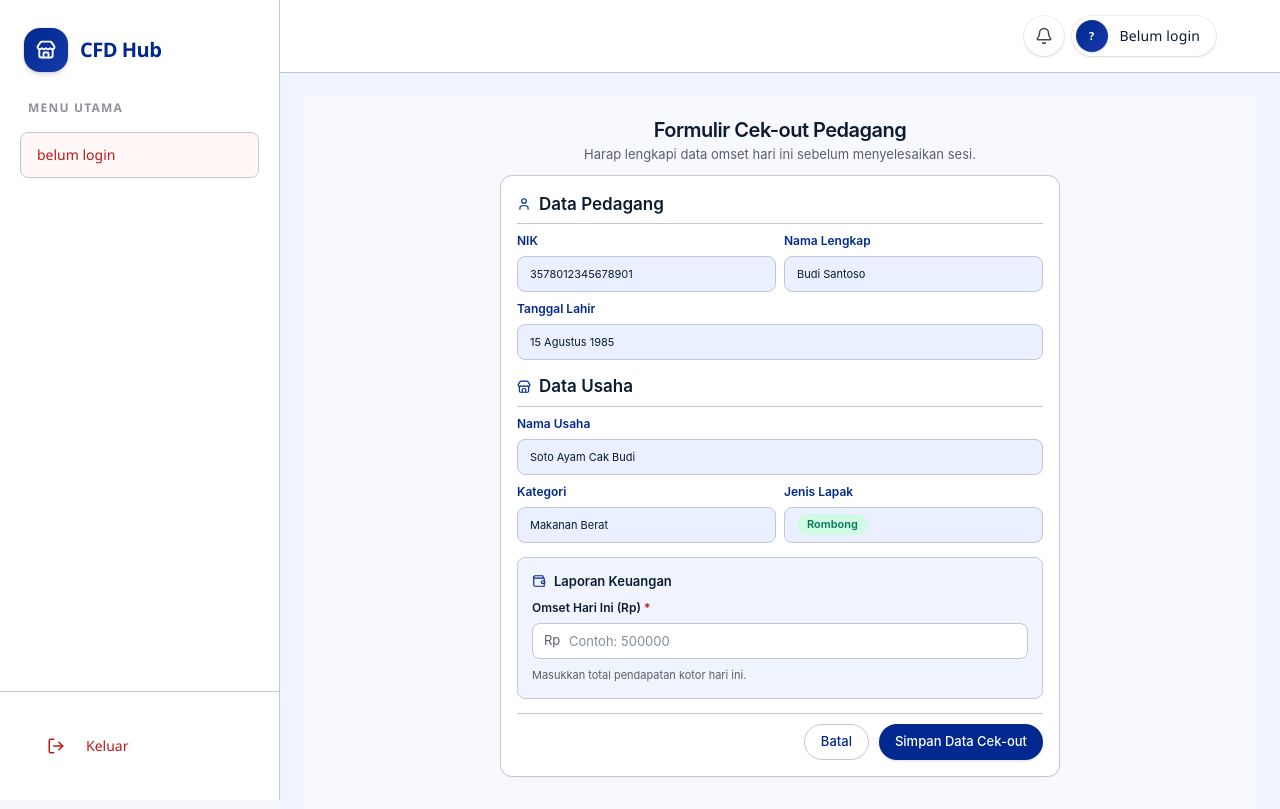
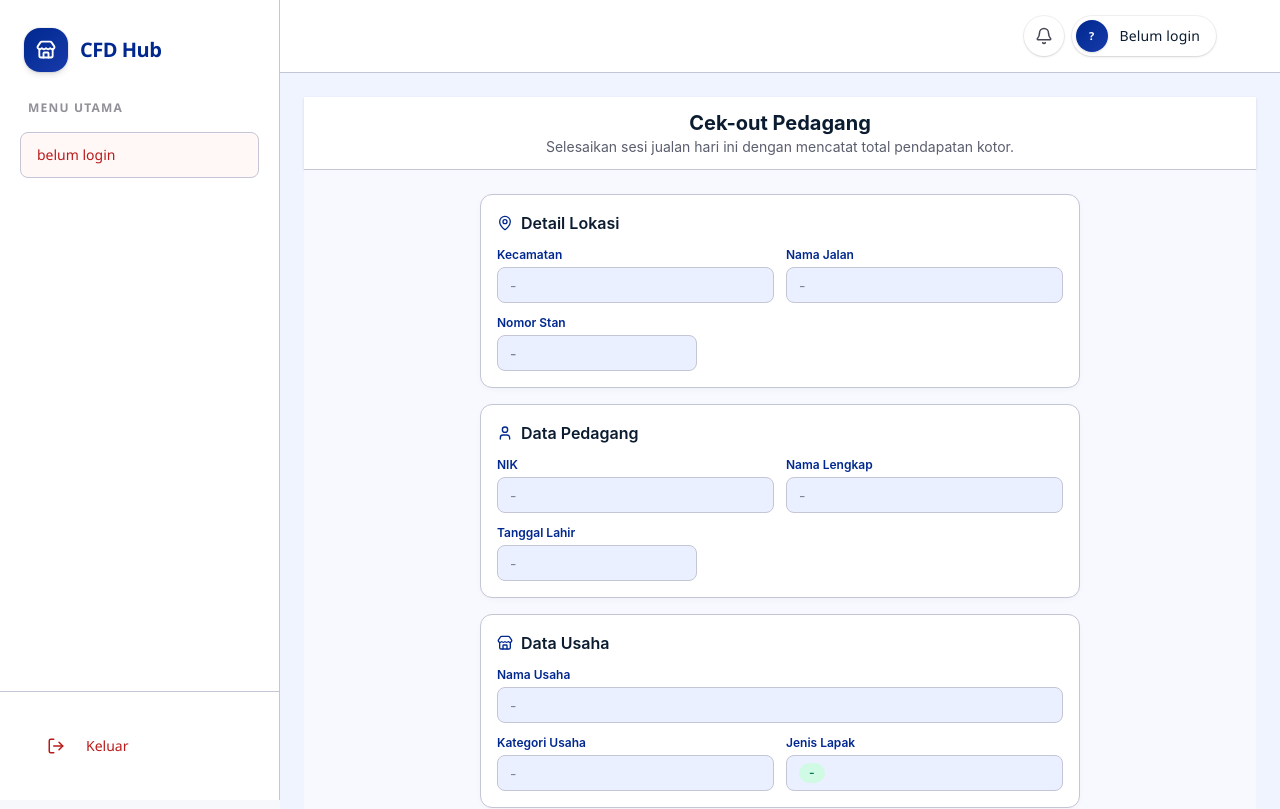
Before and after one commit to HandaruAs/CFD-APP, a Next.js app in the folder web/: page /pedagang/CekOut in a window 1280 px wide. Shown: the top 809 px of the page. Built offline with nearby package versions, Linux system fonts and the light colour scheme.

Commit message:
Memperbarui frontend CekOut

```diff
--- a/web/app/pedagang/CekOut/page.tsx
+++ b/web/app/pedagang/CekOut/page.tsx
@@ -1,159 +1,247 @@
 "use client";
 
-import { User, Store, Wallet } from "lucide-react";
+import { Store, Wallet, MapPin, User } from "lucide-react";
+import { useState } from "react";
 
 export default function MerchantCheckoutPage() {
+  // Data akan diisi oleh backend nantinya
+  const [dataPedagang] = useState({
+    kecamatan: "",
+    namaJalan: "",
+    nomorStan: "",
+    nik: "",
+    namaLengkap: "",
+    tanggalLahir: "",
+    namaUsaha: "",
+    kategoriUsaha: "",
+    jenisLapak: "",
+  });
+
+  const [formData, setFormData] = useState({
+    omset: "",
+  });
+
+  const handleChange = (e: React.ChangeEvent<HTMLInputElement>) => {
+    const { name, value } = e.target;
+
+    // 1. Hapus semua karakter selain angka (hapus titik dari format sebelumnya)
+    const cleanValue = value.replace(/[^0-9]/g, "");
+
+    // 2. Format angka menjadi ribuan dengan titik (contoh: 50000 -> 50.000)
+    const formattedValue = cleanValue ? Number(cleanValue).toLocaleString("id-ID") : "";
+
+    setFormData((prev) => ({
+      ...prev,
+      [name]: formattedValue,
+    }));
+  };
+
+  const handleSubmit = (e: React.FormEvent) => {
+    e.preventDefault();
+    const dataLengkap = {
+      ...dataPedagang,
+      ...formData,
+    };
+    console.log("Data Lengkap:", dataLengkap);
+  };
+
   return (
     <div className="min-h-screen bg-[#f8f9ff] text-[#0b1c30] font-sans flex flex-col">
-      <main className="flex-1 overflow-y-auto p-3 md:p-5 flex justify-center bg-[#f8f9ff]">
-        <div className="w-full max-w-[560px] flex flex-col gap-2.5">
-          {/* Page Header */}
-          <div className="text-center">
-            <div
-              className="font-semibold tracking-tight text-[#0b1c30] mb-0.5"
-              style={{ fontSize: "20px", lineHeight: "26px" }}
-            >
-              Formulir Cek-out Pedagang
-            </div>
-            <p className="text-[13px] text-[#5b5e6d]">
-              Harap lengkapi data omset hari ini sebelum menyelesaikan sesi.
+      {/* Header dengan status sesi */}
+      <header className="bg-white border-b border-[#E2E8F0] px-4 py-3 shadow-sm">
+        <div className="max-w-[600px] mx-auto flex items-center justify-between gap-4">
+          <div className="flex-1 text-center">
+            <h1 className="text-xl font-bold text-[#0b1c30]">Cek-out Pedagang</h1>
+            <p className="text-sm text-[#5b5e6d]">
+              Selesaikan sesi jualan hari ini dengan mencatat total pendapatan kotor.
             </p>
           </div>
+        </div>
+      </header>
 
-          {/* Form Card */}
-          <div className="bg-white rounded-xl border border-[#E2E8F0] shadow-[0_2px_10px_-4px_rgba(11,28,48,0.08)] p-4 flex flex-col gap-3.5">
-            <form className="flex flex-col gap-3.5">
-              {/* Group 1: Data Pedagang (Read-only) */}
-              <Section icon={<User className="w-3.5 h-3.5" />} title="Data Pedagang">
-                <div className="grid grid-cols-1 md:grid-cols-2 gap-2">
-                  <ReadOnlyField label="NIK" value="3578012345678901" />
-                  <ReadOnlyField label="Nama Lengkap" value="Budi Santoso" />
-                  <div className="md:col-span-2">
-                    <ReadOnlyField label="Tanggal Lahir" value="15 Agustus 1985" />
+      <main className="flex-1 overflow-y-auto p-4 md:p-6 flex justify-center bg-[#f8f9ff]">
+        <form onSubmit={handleSubmit} className="w-full max-w-[600px] flex flex-col gap-4">
+          {/* Detail Lokasi */}
+          <div className="bg-white rounded-xl border border-[#E2E8F0] shadow-[0_2px_10px_-4px_rgba(11,28,48,0.08)] p-4">
+            <div className="flex items-center gap-2 mb-3">
+              <MapPin className="w-4 h-4 text-[#00288e]" />
+              <h2 className="font-semibold text-[#0b1c30] text-base">Detail Lokasi</h2>
+            </div>
+            <div className="grid grid-cols-1 md:grid-cols-2 gap-3">
+              <div>
+                <label className="block text-xs font-semibold text-[#00288e] mb-1">
+                  Kecamatan
+                </label>
+                <input
+                  type="text"
+                  value={dataPedagang.kecamatan}
+                  readOnly
+                  placeholder="-"
+                  className="w-full h-9 px-3 rounded-lg border border-[#c9d6f5] bg-[#eaf0ff] text-sm cursor-not-allowed"
+                />
+              </div>
+              <div>
+                <label className="block text-xs font-semibold text-[#00288e] mb-1">
+                  Nama Jalan
+                </label>
+                <input
+                  type="text"
+                  value={dataPedagang.namaJalan}
+                  readOnly
+                  placeholder="-"
+                  className="w-full h-9 px-3 rounded-lg border border-[#c9d6f5] bg-[#eaf0ff] text-sm cursor-not-allowed"
+                />
+              </div>
+              <div className="md:col-span-2 max-w-[200px]">
+                <label className="block text-xs font-semibold text-[#00288e] mb-1">
+                  Nomor Stan
+                </label>
+                <input
+                  type="text"
+                  value={dataPedagang.nomorStan}
+                  readOnly
+                  placeholder="-"
+                  className="w-full h-9 px-3 rounded-lg border border-[#c9d6f5] bg-[#eaf0ff] text-sm font-medium cursor-not-allowed"
+                />
               </div>
             </div>
-              </Section>
+          </div>
 
-              {/* Group 2: Data Usaha (Read-only) */}
-              <Section icon={<Store className="w-3.5 h-3.5" />} title="Data Usaha">
-                <div className="grid grid-cols-1 md:grid-cols-2 gap-2">
+          {/* Data Pedagang */}
+          <div className="bg-white rounded-xl border border-[#E2E8F0] shadow-[0_2px_10px_-4px_rgba(11,28,48,0.08)] p-4">
+            <div className="flex items-center gap-2 mb-3">
+              <User className="w-4 h-4 text-[#00288e]" />
+              <h2 className="font-semibold text-[#0b1c30] text-base">Data Pedagang</h2>
+            </div>
+            <div className="grid grid-cols-1 md:grid-cols-2 gap-3">
+              <div>
+                <label className="block text-xs font-semibold text-[#00288e] mb-1">
+                  NIK
+                </label>
+                <input
+                  type="text"
+                  value={dataPedagang.nik}
+                  readOnly
+                  placeholder="-"
+                  className="w-full h-9 px-3 rounded-lg border border-[#c9d6f5] bg-[#eaf0ff] text-sm cursor-not-allowed"
+                />
+              </div>
+              <div>
+                <label className="block text-xs font-semibold text-[#00288e] mb-1">
+                  Nama Lengkap
+                </label>
+                <input
+                  type="text"
+                  value={dataPedagang.namaLengkap}
+                  readOnly
+                  placeholder="-"
+                  className="w-full h-9 px-3 rounded-lg border border-[#c9d6f5] bg-[#eaf0ff] text-sm cursor-not-allowed"
+                />
+              </div>
+              <div className="md:col-span-2 max-w-[200px]">
+                <label className="block text-xs font-semibold text-[#00288e] mb-1">
+                  Tanggal Lahir
+                </label>
+                <input
+                  type="text"
+                  value={dataPedagang.tanggalLahir}
+                  readOnly
+                  placeholder="-"
+                  className="w-full h-9 px-3 rounded-lg border border-[#c9d6f5] bg-[#eaf0ff] text-sm cursor-not-allowed"
+                />
+              </div>
+            </div>
+          </div>
+
+          {/* Data Usaha */}
+          <div className="bg-white rounded-xl border border-[#E2E8F0] shadow-[0_2px_10px_-4px_rgba(11,28,48,0.08)] p-4">
+            <div className="flex items-center gap-2 mb-3">
+              <Store className="w-4 h-4 text-[#00288e]" />
+              <h2 className="font-semibold text-[#0b1c30] text-base">Data Usaha</h2>
+            </div>
+            <div className="grid grid-cols-1 md:grid-cols-2 gap-3">
               <div className="md:col-span-2">
-                    <ReadOnlyField label="Nama Usaha" value="Soto Ayam Cak Budi" />
+                <label className="block text-xs font-semibold text-[#00288e] mb-1">
+                  Nama Usaha
+                </label>
+                <input
+                  type="text"
+                  value={dataPedagang.namaUsaha}
+                  readOnly
+                  placeholder="-"
+                  className="w-full h-9 px-3 rounded-lg border border-[#c9d6f5] bg-[#eaf0ff] text-sm cursor-not-allowed"
+                />
               </div>
-                  <ReadOnlyField label="Kategori" value="Makanan Berat" />
-                  <div className="flex flex-col gap-1.5">
-                    <span
-                      className="font-semibold text-[#00288e]"
-                      style={{ fontSize: "12px" }}
-                    >
+              <div>
+                <label className="block text-xs font-semibold text-[#00288e] mb-1">
+                  Kategori Usaha
+                </label>
+                <input
+                  type="text"
+                  value={dataPedagang.kategoriUsaha}
+                  readOnly
+                  placeholder="-"
+                  className="w-full h-9 px-3 rounded-lg border border-[#c9d6f5] bg-[#eaf0ff] text-sm cursor-not-allowed"
+                />
+              </div>
+              <div>
+                <label className="block text-xs font-semibold text-[#00288e] mb-1">
                   Jenis Lapak
-                    </span>
+                </label>
                 <div className="h-9 px-3 rounded-lg border border-[#c9d6f5] bg-[#eaf0ff] flex items-center">
-                      <span className="inline-flex items-center px-2.5 py-0.5 rounded-full bg-[#d1fae5] text-[#047857] text-[11px] font-semibold">
-                        Rombong
+                  <span className="inline-flex items-center px-2.5 py-0.5 rounded-full bg-[#d1fae5] text-[#047857] text-xs font-semibold">
+                    {dataPedagang.jenisLapak || "-"}
                   </span>
                 </div>
               </div>
             </div>
-              </Section>
+          </div>
 
-              {/* Group 3: Input Lapangan (Manual) */}
-              <section className="bg-[#eff4ff] p-3.5 rounded-lg border border-[#dbe4ff]">
-                <div className="flex items-center gap-2 mb-2">
-                  <Wallet className="w-3.5 h-3.5 text-[#00288e]" />
-                  <span
-                    className="font-semibold text-[#0b1c30]"
-                    style={{ fontSize: "13px" }}
-                  >
-                    Laporan Keuangan
-                  </span>
+          {/* Laporan Akhir Sesi */}
+          <div className="bg-[#eff4ff] rounded-xl border border-[#dbe4ff] p-4">
+            <div className="flex items-center gap-2 mb-3">
+              <Wallet className="w-4 h-4 text-[#00288e]" />
+              <h2 className="font-semibold text-[#0b1c30] text-base">Laporan Akhir Sesi</h2>
             </div>
             <div className="flex flex-col gap-1.5">
-                  <label
-                    htmlFor="omset"
-                    className="text-[12px] font-semibold text-[#0b1c30]"
-                  >
-                    Omset Hari Ini (Rp) <span className="text-[#ba1a1a]">*</span>
+              <label htmlFor="omset" className="text-sm font-semibold text-[#0b1c30]">
+                Total Omset Hari Ini (Rp)
               </label>
               <div className="relative">
                 <div className="absolute inset-y-0 left-0 pl-3 flex items-center pointer-events-none">
-                      <span className="text-[#5b5e6d] text-[13px]">Rp</span>
+                  <span className="text-[#5b5e6d] text-sm font-medium">Rp</span>
                 </div>
                 <input
                   id="omset"
                   name="omset"
                   type="text"
-                      required
-                      placeholder="Contoh: 500000"
-                      className="h-9 w-full pl-9 pr-3 rounded-lg border border-[#CBD5E1] bg-white text-[#0b1c30] text-[13px] focus:outline-none focus:border-[#00288e] focus:ring-2 focus:ring-[#00288e]/15 transition-colors"
+                  value={formData.omset}
+                  onChange={handleChange}
+                  placeholder="Contoh: 500.000"
+                  className="w-full h-10 pl-9 pr-3 rounded-lg border border-[#CBD5E1] bg-white text-sm focus:outline-none focus:border-[#00288e] focus:ring-2 focus:ring-[#00288e]/15 transition-colors"
                 />
               </div>
-                  <p className="text-[11px] text-[#5b5e6d] mt-0.5">
-                    Masukkan total pendapatan kotor hari ini.
-                  </p>
+              {/* Bagian checkbox telah dihapus */}
             </div>
-              </section>
+          </div>
 
           {/* Actions */}
-              <div className="pt-2.5 border-t border-[#e2e8f0] flex justify-end gap-2.5">
+          <div className="flex justify-end gap-3 pt-2">
             <button
               type="button"
-                  className="h-9 px-4 rounded-full text-[13px] font-medium text-[#00288e] border border-[#00288e] bg-white hover:bg-[#eff4ff] transition-colors focus:outline-none focus:ring-2 focus:ring-[#00288e] focus:ring-offset-2"
+              className="h-10 px-6 rounded-full text-sm font-medium text-[#00288e] border border-[#00288e] bg-white hover:bg-[#eff4ff] transition-colors focus:outline-none focus:ring-2 focus:ring-[#00288e] focus:ring-offset-2"
             >
               Batal
             </button>
             <button
               type="submit"
-                  className="h-9 px-4 rounded-full text-[13px] font-medium text-white bg-[#00288e] hover:bg-[#1e40af] transition-colors shadow-sm focus:outline-none focus:ring-2 focus:ring-[#00288e] focus:ring-offset-2"
+              className="h-10 px-6 rounded-full text-sm font-medium text-white bg-[#00288e] hover:bg-[#1e40af] transition-colors shadow-sm focus:outline-none focus:ring-2 focus:ring-[#00288e] focus:ring-offset-2"
             >
-                  Simpan Data Cek-out
+              Cek-out
             </button>
           </div>
         </form>
-          </div>
-        </div>
       </main>
     </div>
   );
 }
-
-function Section({
-  icon,
-  title,
-  children,
-}: {
-  icon: React.ReactNode;
-  title: string;
-  children: React.ReactNode;
-}) {
-  return (
-    <section>
-      <div className="flex items-center gap-2 mb-2 pb-1.5 border-b border-[#e2e8f0]">
-        <span className="text-[#00288e]">{icon}</span>
-        <span
-          className="font-semibold text-[#0b1c30]"
-          style={{ fontSize: "17px" }}
-        >
-          {title}
-        </span>
-      </div>
-      {children}
-    </section>
-  );
-}
-
-function ReadOnlyField({ label, value }: { label: string; value: string }) {
-  return (
-    <div className="flex flex-col gap-1.5">
-      <span className="font-semibold text-[#00288e]" style={{ fontSize: "12px" }}>
-        {label}
-      </span>
-      <input
-        type="text"
-        value={value}
-        readOnly
-        className="h-9 px-3 rounded-lg border border-[#c9d6f5] bg-[#eaf0ff] text-[#0b1c30] text-[11px] focus:outline-none focus:ring-0 cursor-not-allowed"
-      />
-    </div>
-  );
-}
```
Lines whose indentation alone changed are shown as unchanged.
